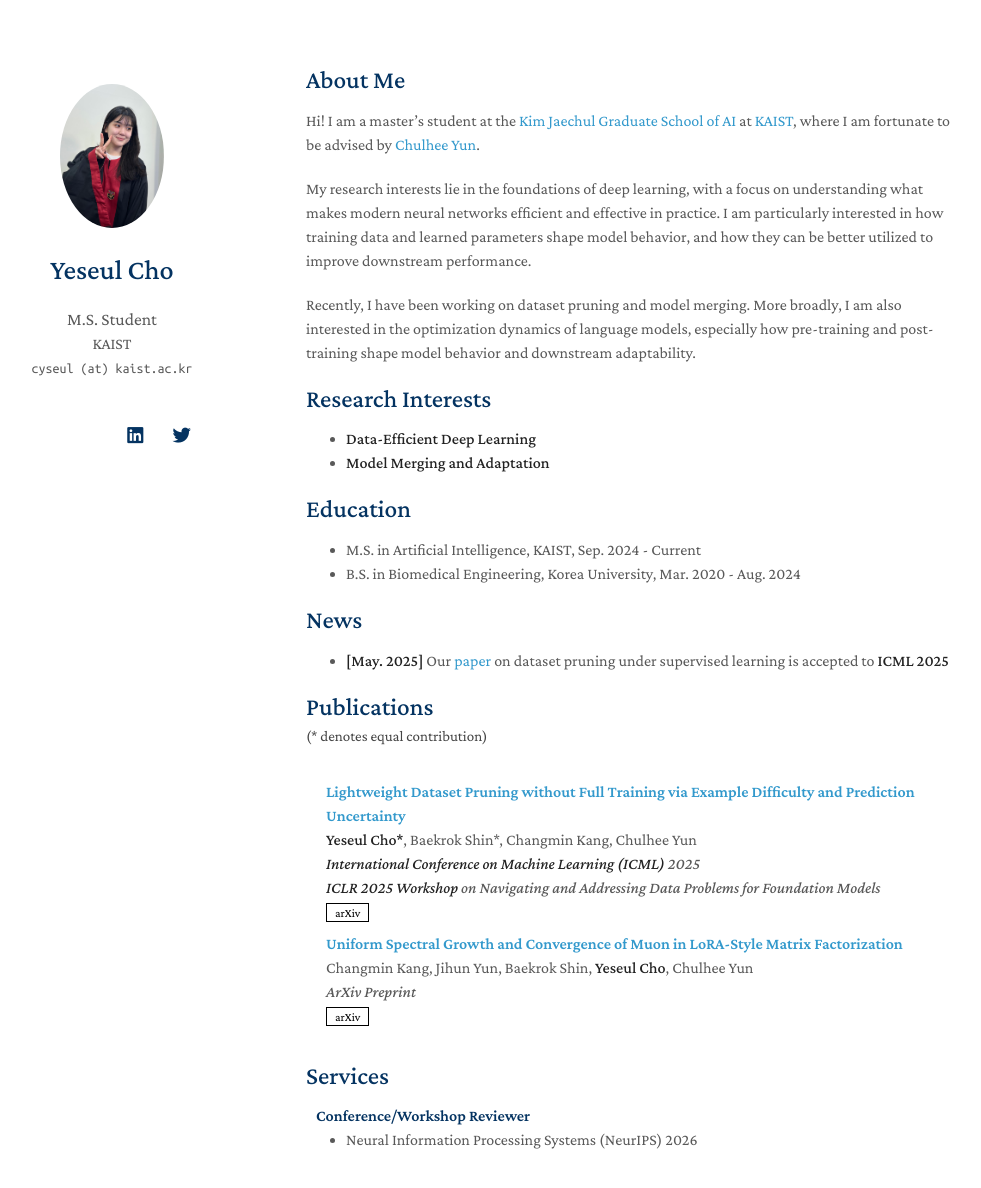
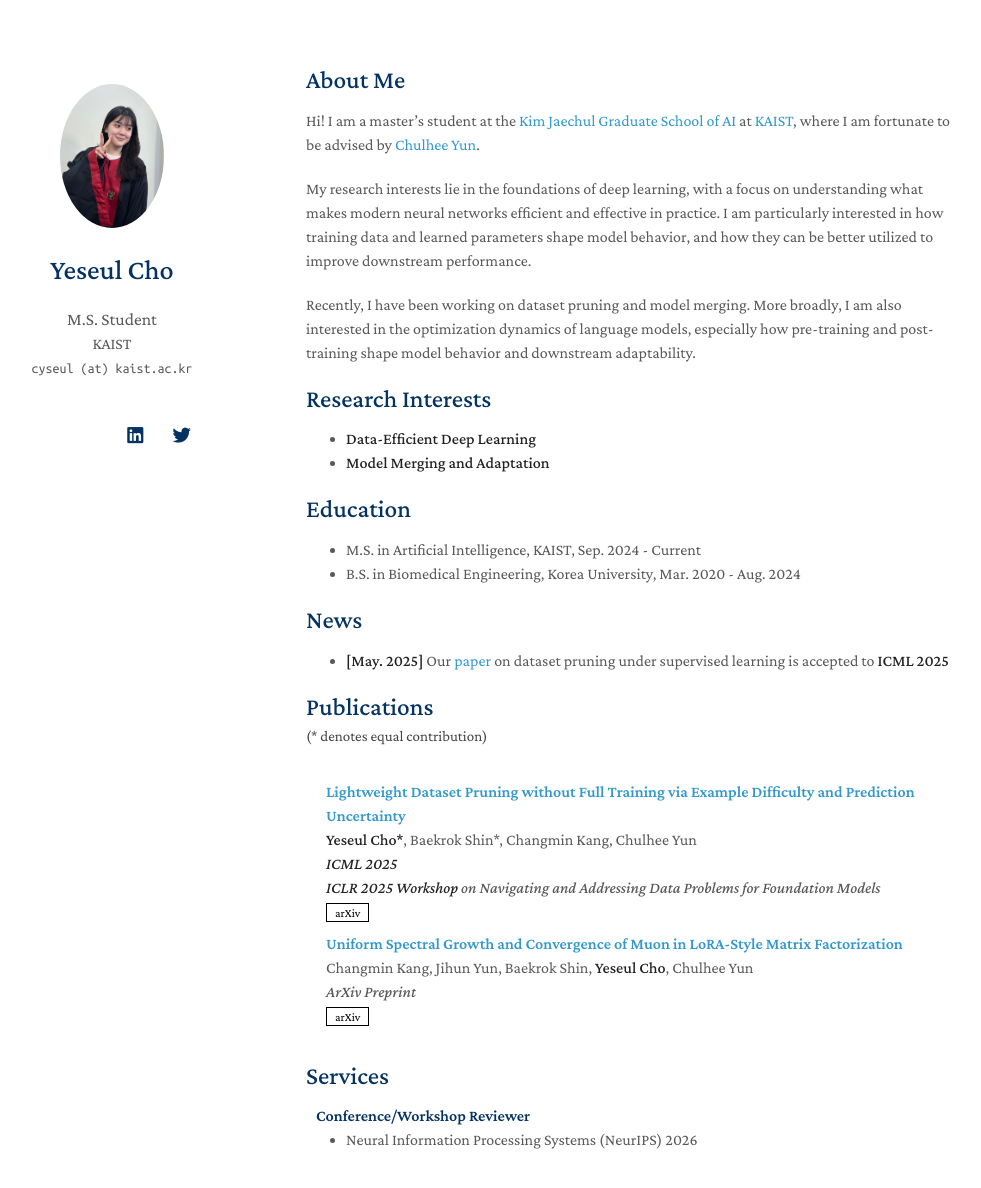
Before and after one commit to cyseul/cyseul.github.io, a Jekyll site: the page built from index.md, in a window 1280 px wide and 1231 px high. Shown: the top 1188 px of the window, without its empty margins (164-1145 px from the left). Built offline with Jekyll 4.4.1, drawn with Linux system fonts in a browser that asks for light colours; nearby versions of some CDN libraries; a style sheet for code colours, icons or effects is not loaded; our own code applies the rules of GitHub Pages for plain Markdown files.

Commit message:
fontstyle revised

```diff
--- a/_data/publications.yml
+++ b/_data/publications.yml
@@ -1,7 +1,7 @@
 main:
   - title: "Lightweight Dataset Pruning without Full Training via Example Difficulty and Prediction Uncertainty"
     authors: <strong>Yeseul Cho*</strong>, Baekrok Shin*, Changmin Kang, Chulhee Yun
-    conference: <strong>International Conference on Machine Learning (ICML)</strong> 2025
+    conference: <strong>ICML 2025</strong>
     workshop: <strong>ICLR 2025 Workshop</strong> on Navigating and Addressing Data Problems for Foundation Models
     arxiv: https://arxiv.org/abs/2502.06905
 
```
